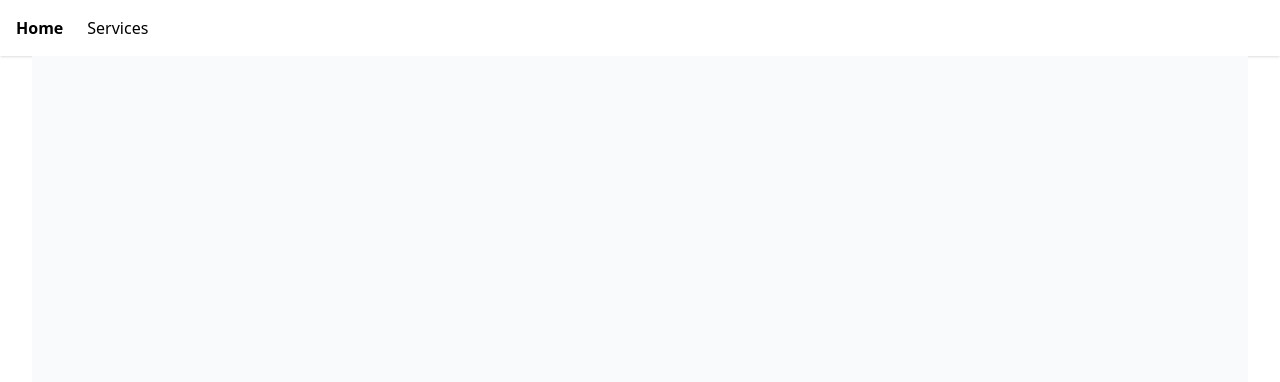
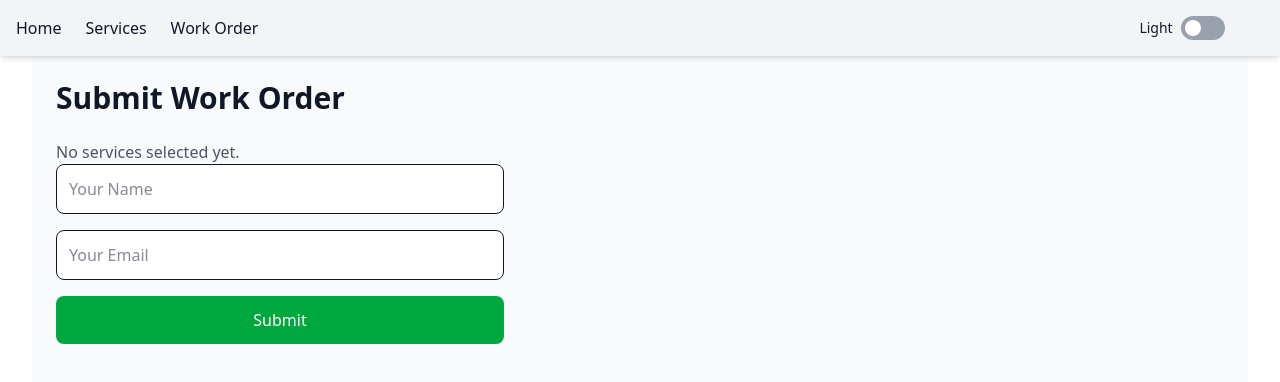
Before and after one commit to Versayce/aznext-capstone, a React (Vite) app in the folder client/: page /work-order in a window 1280 px wide. Before the commit this address had no page. Shown: the top 382 px of the page. Built offline with nearby package versions, Linux system fonts and the light colour scheme.

Commit message:
adjusted styling and redux store

```diff
--- a/client/src/App.jsx
+++ b/client/src/App.jsx
@@ -2,18 +2,42 @@ import { Routes, Route } from "react-router-dom";
 import Navbar from "./components/Navbar";
 import Home from "./pages/Home";
 import Services from "./pages/Services";
+import WorkOrderForm from "./pages/WorkOrderForm";
 
 export default function App() {
   return (
     <>
       <Navbar />
 
-      <main className="min-h-screen p-4 sm:p-6 md:p-8 bg-gray-50 text-gray-900 md:mx-4 lg:mx-8">
-        <Routes>
-          <Route path="/" element={<Home />} />
-          <Route path="/services" element={<Services />} />
-        </Routes>
-      </main>
+      <Routes>
+        <Route
+          path="/"
+          element={
+            <>
+              <div className="w-screen h-64 bg-black shadow-md"></div>
+              <main className="min-h-screen p-6 bg-gray-50 text-gray-900 md:mx-4 lg:mx-8">
+                <Home />
+              </main>
+            </>
+          }
+        />
+        <Route
+          path="/services"
+          element={
+            <main className="min-h-screen p-6 bg-gray-50 text-gray-900 md:mx-4 lg:mx-8">
+              <Services />
+            </main>
+          }
+        />
+        <Route
+          path="/work-order"
+          element={
+            <main className="min-h-screen p-6 bg-gray-50 text-gray-900 md:mx-4 lg:mx-8">
+              <WorkOrderForm />
+            </main>
+          }
+        />
+      </Routes>
     </>
   );
 }
--- a/client/src/components/Navbar.jsx
+++ b/client/src/components/Navbar.jsx
@@ -1,10 +1,32 @@
-import { Link } from "react-router-dom";
+import { NavLink } from "react-router-dom";
 
-export default function Navbar() {
+export default function Navbar({ darkMode, setDarkMode }) {
   return (
-    <nav className="bg-white shadow p-4 flex gap-6">
-      <Link to="/" className="font-semibold hover:text-blue-600">Home</Link>
-      <Link to="/services" className="hover:text-blue-600">Services</Link>
+    <nav className="bg-gray-100 dark:bg-gray-900 text-gray-900 dark:text-gray-100 p-4 flex items-center justify-between sticky top-0 z-50 shadow-md">
+      {/* Left links */}
+      <div className="flex space-x-6">
+        <NavLink to="/" className="hover:text-gray-500 dark:hover:text-gray-300">Home</NavLink>
+        <NavLink to="/services" className="hover:text-gray-500 dark:hover:text-gray-300">Services</NavLink>
+        <NavLink to="/work-order" className="hover:text-gray-500 dark:hover:text-gray-300">Work Order</NavLink>
+      </div>
+
+      {/* Dark Mode Toggle */}
+      <div className="ml-auto flex items-center space-x-2">
+        <span className={`text-sm transition-opacity duration-300 ${darkMode ? "opacity-0" : "opacity-100"}`}>Light</span>
+        <button
+          onClick={() => setDarkMode(!darkMode)}
+          className={`relative inline-flex h-6 w-11 items-center rounded-full transition-colors ${
+            darkMode ? "bg-blue-600" : "bg-gray-400"
+          }`}
+        >
+          <span
+            className={`inline-block h-4 w-4 transform rounded-full bg-white transition-transform ${
+              darkMode ? "translate-x-6" : "translate-x-1"
+            }`}
+          />
+        </button>
+        <span className={`text-sm transition-opacity duration-300 ${darkMode ? "opacity-100" : "opacity-0"}`}>Dark</span>
+      </div>
     </nav>
   );
 }
--- a/client/src/pages/Home.jsx
+++ b/client/src/pages/Home.jsx
@@ -1,11 +1,14 @@
 export default function Home() {
   return (
-    <div className="text-center py-20">
-      <h1 className="text-5xl font-extrabold mb-6">Welcome to AZNext Car Shop</h1>
+    <div>
+      <div className="text-center py-10 space-y-8">
+        <h1 className="text-5xl font-extrabold mb-6">Welcome to The Race Shop</h1>
+
         <p className="text-lg text-gray-600 max-w-2xl mx-auto">
           Professional car services including tuning, oil changes,
           track inspection, alignments, suspension setups, and more.
         </p>
+
         <div className="mt-10">
           <a
             href="/services"
@@ -15,5 +18,6 @@ export default function Home() {
           </a>
         </div>
       </div>
+    </div>
   );
 }
--- a/client/src/pages/Services.jsx
+++ b/client/src/pages/Services.jsx
@@ -1,5 +1,5 @@
 import { useSelector, useDispatch } from "react-redux";
-
+import { addWorkOrder } from "../store/workOrderSlice"; // make sure this import exists
 
 export default function Services() {
   const services = useSelector((state) => state.services.items);
@@ -17,12 +17,16 @@ export default function Services() {
             <h2 className="text-xl font-semibold">{service.name}</h2>
             <p className="text-gray-600">{service.description}</p>
             <p className="mt-2 font-bold">${service.price}</p>
-            <button
-              onClick={() => dispatch(addItem(service))}
-              className="mt-4 px-4 py-2 rounded-xl bg-blue-600 text-white hover:bg-blue-700"
-            >
-              Add to Work Order
-            </button>
+
+            {/* Center the button */}
+            <div className="flex justify-center mt-6">
+              <button
+                onClick={() => dispatch(addWorkOrder(service))}
+                className="px-4 py-2 rounded-xl bg-blue-600 text-white hover:bg-blue-700"
+              >
+                More Info
+              </button>
+            </div>
           </div>
         ))}
       </div>
--- a/client/src/pages/WorkOrderForm.jsx
+++ b/client/src/pages/WorkOrderForm.jsx
@@ -1,5 +1,5 @@
 import { useSelector, useDispatch } from "react-redux";
-import { clearOrder } from "../store/workOrderSlice";
+import { removeWorkOrder, clearWorkOrder } from "../store/workOrderSlice";
 import { useState } from "react";
 
 export default function WorkOrderForm() {
@@ -10,24 +10,31 @@ export default function WorkOrderForm() {
   const handleSubmit = (e) => {
     e.preventDefault();
     alert(`Work order submitted for ${form.name} (${form.email})`);
-    dispatch(clearOrder());
+    dispatch(clearWorkOrder());
     setForm({ name: "", email: "" });
   };
 
   return (
     <div>
       <h1 className="text-3xl font-bold mb-6">Submit Work Order</h1>
+
       {items.length === 0 ? (
-        <p className="text-gray-600">No services selected yet.</p>
+        <p className="text-gray-600 dark:text-gray-400">No services selected yet.</p>
       ) : (
         <ul className="mb-6 space-y-2">
           {items.map((item) => (
             <li
               key={item.id}
-              className="flex justify-between bg-white p-3 rounded-lg shadow"
+              className="flex justify-between items-center bg-white dark:bg-gray-800 p-3 rounded-lg shadow"
             >
               <span>{item.name}</span>
               <span className="font-medium">${item.price}</span>
+              <button
+                onClick={() => dispatch(removeWorkOrder(item.id))}
+                className="ml-4 px-2 py-1 text-sm bg-red-600 text-white rounded hover:bg-red-700 transition"
+              >
+                Remove
+              </button>
             </li>
           ))}
         </ul>
@@ -39,7 +46,7 @@ export default function WorkOrderForm() {
           placeholder="Your Name"
           value={form.name}
           onChange={(e) => setForm({ ...form, name: e.target.value })}
-          className="w-full p-3 border rounded-lg"
+          className="w-full p-3 border rounded-lg bg-white dark:bg-gray-800 dark:border-gray-600"
           required
         />
         <input
@@ -47,12 +54,12 @@ export default function WorkOrderForm() {
           placeholder="Your Email"
           value={form.email}
           onChange={(e) => setForm({ ...form, email: e.target.value })}
-          className="w-full p-3 border rounded-lg"
+          className="w-full p-3 border rounded-lg bg-white dark:bg-gray-800 dark:border-gray-600"
           required
         />
         <button
           type="submit"
-          className="w-full px-4 py-3 rounded-lg bg-green-600 text-white hover:bg-green-700"
+          className="w-full px-4 py-3 rounded-lg bg-green-600 text-white hover:bg-green-700 transition"
         >
           Submit
         </button>
--- a/client/src/store/workOrderSlice.js
+++ b/client/src/store/workOrderSlice.js
@@ -8,20 +8,18 @@ const workOrderSlice = createSlice({
   name: "workOrders",
   initialState,
   reducers: {
-    addItem: (state, action) => {
-      // push new work order into items
+    addWorkOrder: (state, action) => {
       state.items.push(action.payload);
     },
-    removeItem: (state, action) => {
-      // remove work order by id
+    removeWorkOrder: (state, action) => {
       state.items = state.items.filter((item) => item.id !== action.payload);
     },
-    clearAll: (state) => {
+    clearWorkOrder: (state) => {
       state.items = [];
     },
   },
 });
 
-export const { addItem, removeItem, clearAll } = workOrderSlice.actions;
+export const { addWorkOrder, removeWorkOrder, clearWorkOrder } = workOrderSlice.actions;
 
 export default workOrderSlice.reducer;
```
Lines whose indentation alone changed are shown as unchanged.
